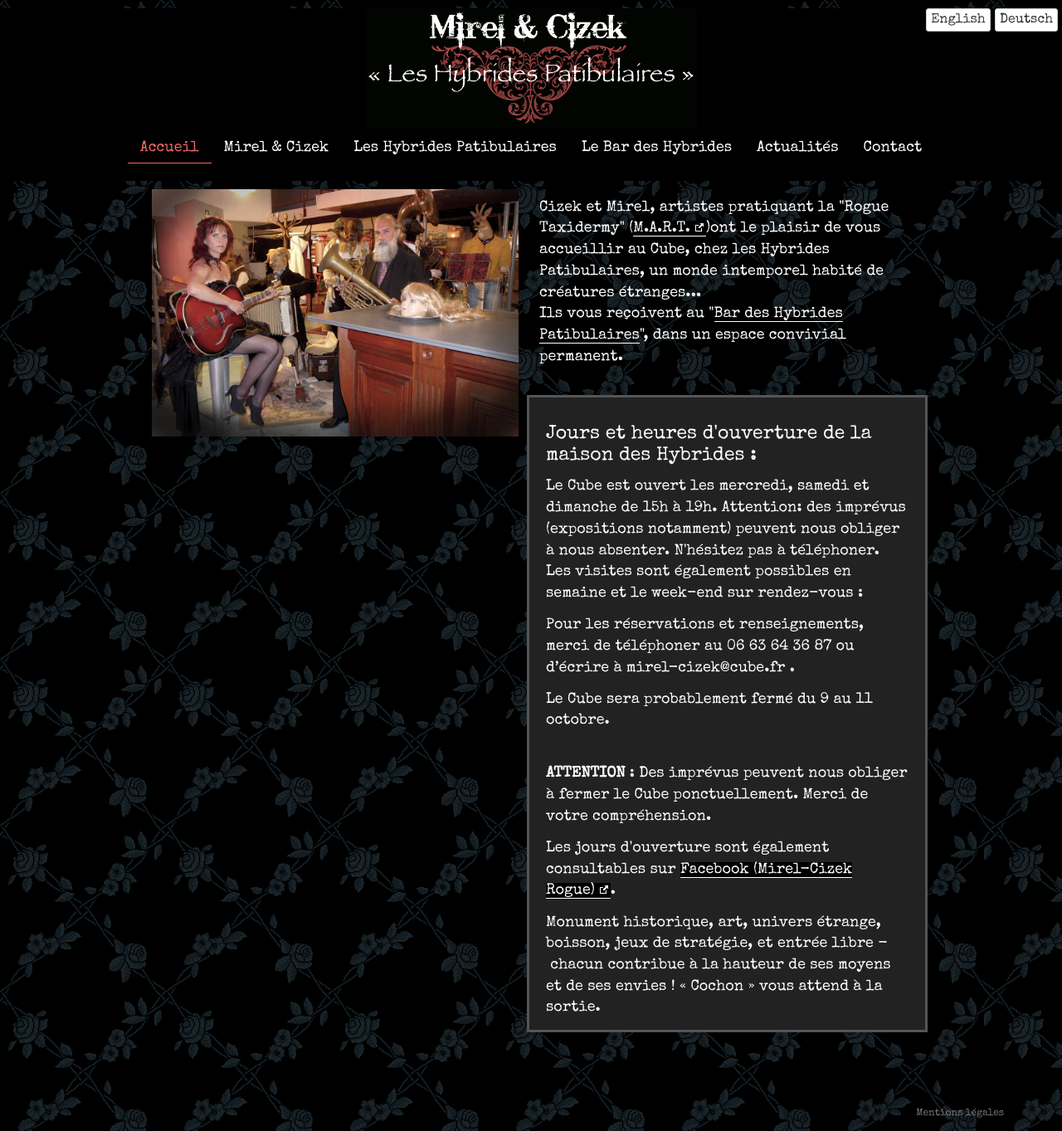
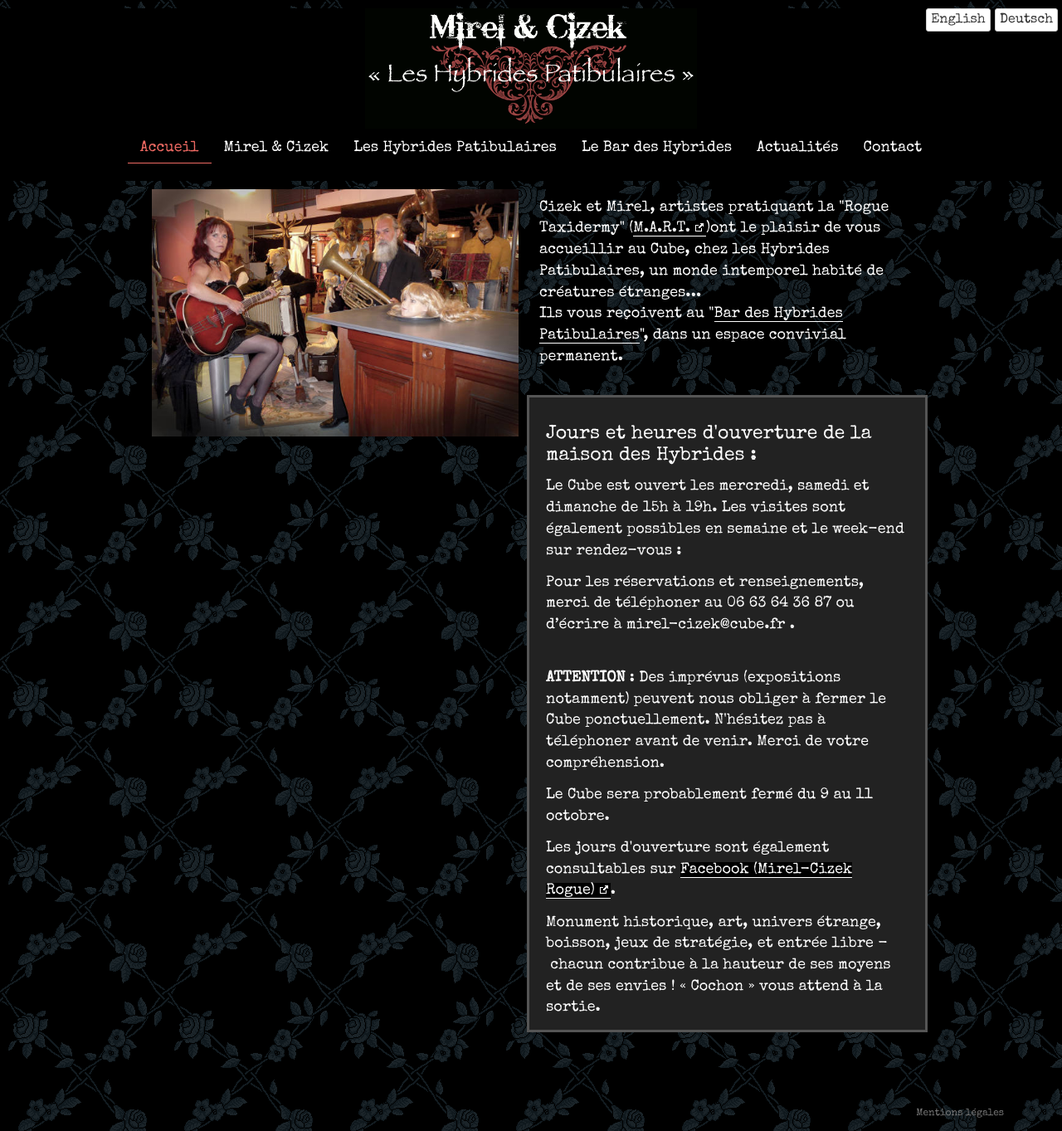
Before and after one commit to le-cube/le-cube.github.io, a Jekyll site: the page built from index.html, in a window 1280 px wide. Shown: the whole page at 83% size. Built offline with Jekyll 4.4.1, drawn with Linux system fonts in a browser that asks for light colours.

Commit message:
Update _horaires.html

```diff
--- a/_includes/_horaires.html
+++ b/_includes/_horaires.html
@@ -2,18 +2,15 @@
     <div class="col-md-12 horaires">
         <h4>Jours et heures d'ouverture de la maison des Hybrides :</h4>
 
-<p>Le Cube est ouvert les mercredi, samedi et dimanche de 15h à 19h. Attention: des imprévus (expositions notamment) peuvent nous obliger à nous absenter.
-N'hésitez pas à téléphoner. Les visites sont également possibles en semaine et le week-end sur rendez-vous :</p>
+<p>Le Cube est ouvert les mercredi, samedi et dimanche de 15h à 19h.  Les visites sont également possibles en semaine et le week-end sur rendez-vous :</p>
 
 <p>Pour les réservations et renseignements, merci de téléphoner au 06 63 64 36 87
 ou d’écrire à mirel-cizek@cube.fr .</p>
 
+<p> <br><strong>ATTENTION</strong> : Des imprévus (expositions notamment) peuvent nous obliger à fermer le Cube ponctuellement.
+						  N'hésitez pas à téléphoner avant de venir. Merci de votre compréhension.</p>
 
 <p> Le Cube sera probablement fermé du 9 au 11 octobre. </p>
-
-<p> <br><strong>ATTENTION</strong> : Des imprévus peuvent nous obliger à fermer le Cube ponctuellement.
-						   Merci de votre compréhension.</p>
-
 <p> Les jours d'ouverture sont également consultables sur <a href="http://www.facebook.com/#!/profile.php?id=100003120499916&amp;sk=wall">Facebook (Mirel-Cizek Rogue)</a>.
 
         <p>Monument historique, art, univers étrange, boisson, jeux de stratégie, et entrée libre - chacun contribue à la hauteur de ses moyens et de ses envies ! « Cochon » vous attend à la sortie.</p>
```
